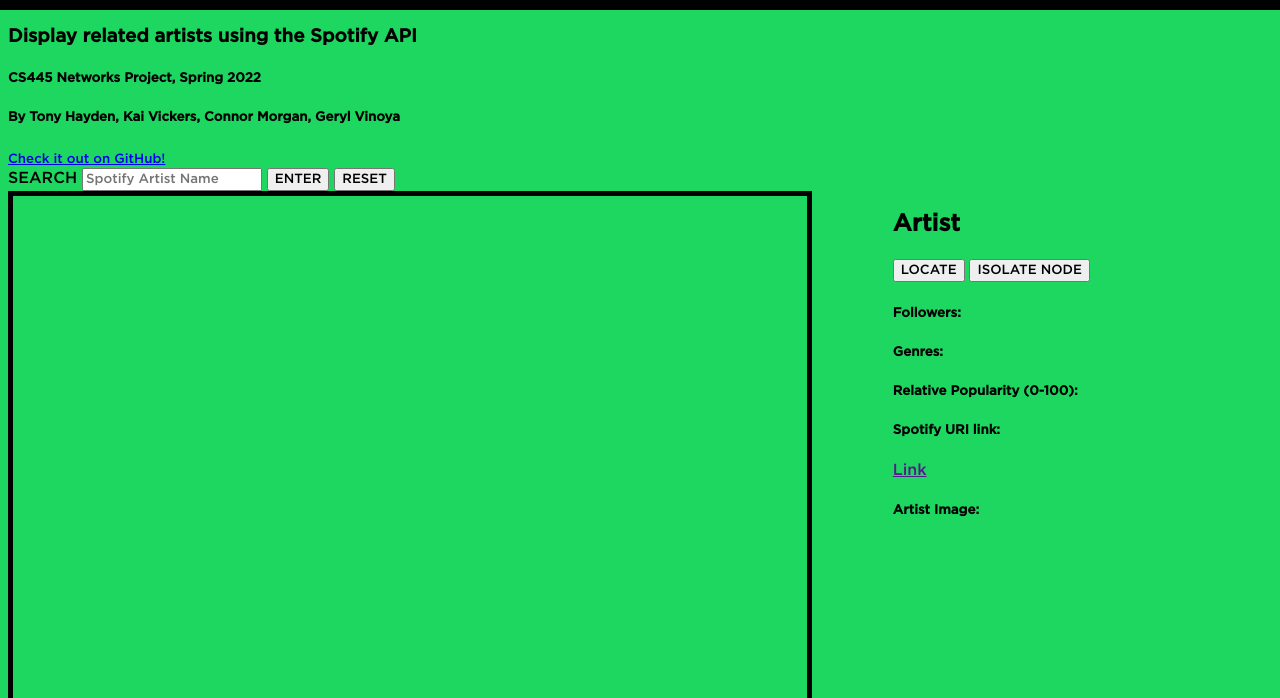
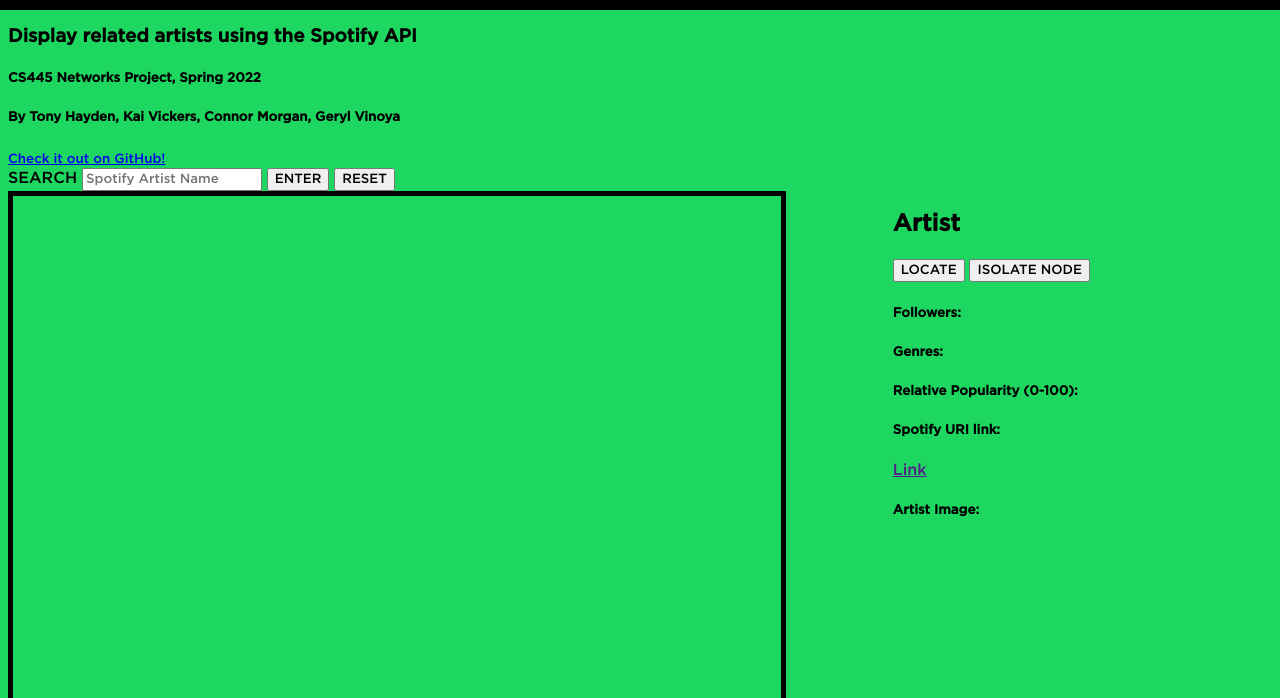
Before and after one commit to haydena23/haydena23.github.io, a website: page index.html in a window 1280 px wide. Shown: the part 102-800 px from the top of the page. Drawn offline with nearby package versions, Linux system fonts and the light colour scheme; a script that the page names is missing.

Commit message:
Fixed graph position

```diff
--- a/style.css
+++ b/style.css
@@ -8,10 +8,6 @@
   height: 100%;
   width: 60%;
   position: absolute;
-  /* left: 0; */
-  /* top: 0; */
-  float: left;
-  padding: 1%;
 }
 
 #bio {
```
